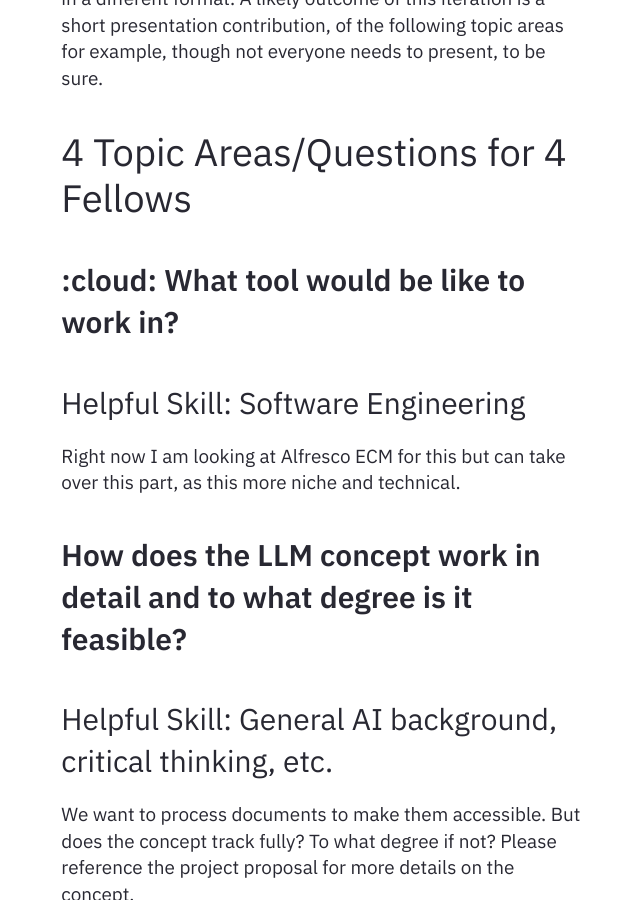
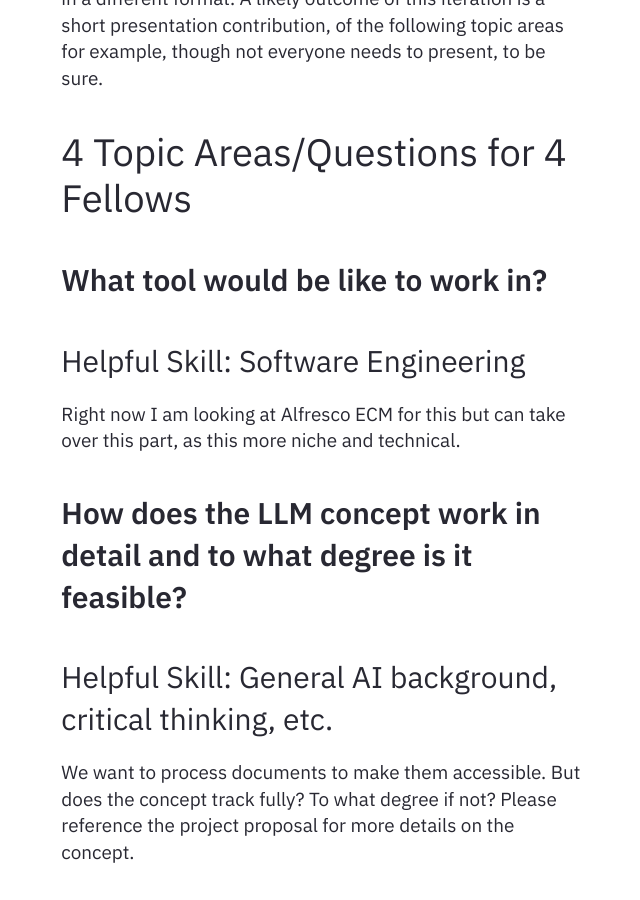
Before and after one commit to heseltime/heseltime.github.io, a Jekyll site: the page built from _notes/Public/LIFT_C and OIS Community Call for Fellows!.md, in a window 1280 px wide and 900 px high, scrolled down 2470 px. Shown: the whole window, without its empty margins (317-957 px from the left). Built offline with Jekyll 4.4.1, drawn with Linux system fonts in a browser that asks for light colours; some of the changed lines change nothing that is shown.

Commit message:
Remove emoji

```diff
--- a/_notes/Public/LIFT_C and OIS Community Call for Fellows!.md
+++ b/_notes/Public/LIFT_C and OIS Community Call for Fellows!.md
@@ -31,7 +31,7 @@ And what does fleshing out mean, firstly? I'd say developing concepts and protot
 
 # 4 Topic Areas/Questions for 4 Fellows
 
-## :cloud: What tool would be like to work in?
+## What tool would be like to work in?
 
 ### Helpful Skill: Software Engineering
 
```
